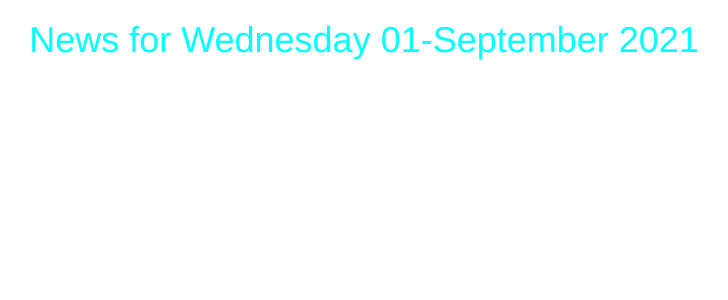
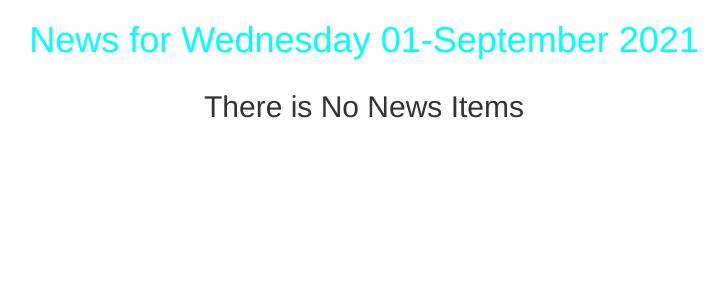
Before and after one commit to samwel-chege/Moringa-Tribune, a Django app: page / in a window 1280 px wide. Shown: the part 52-352 px from the top of the page, without its empty margins (276-1004 px from the left). Run offline with Django 3.2, Linux system fonts and the light colour scheme; tables that the repository leaves empty hold one stand-in row (values such as "Sample post"); some libraries are stand-ins or nearby versions.

Commit message:
update templates

```diff
--- a/news/templates/all-news/today_news.html
+++ b/news/templates/all-news/today_news.html
@@ -2,4 +2,23 @@
 
 {% block content %}
 {{block.super}}
+
+<div class="container">
+
+    <!--looping through news-->
+    {% for news_item in news %}
+
+    <div class="row">
+        <!--displaying News Articles-->
+        <div class="col-xs-6 col-md-6 col-lg-6">
+            <h2 class="text-center"> {{ news_item.title }} </h2>
+        </div>
+    </div>
+
+    {% empty %}
+    <div class="row">
+        <h2 class="text-center">There is No News Items</h2>
+    </div>
+    {% endfor %}
+</div>
 {% endblock %}
```
Also changed, not shown: news/templates/all-news/past_news.html (+20 -0 lines).
